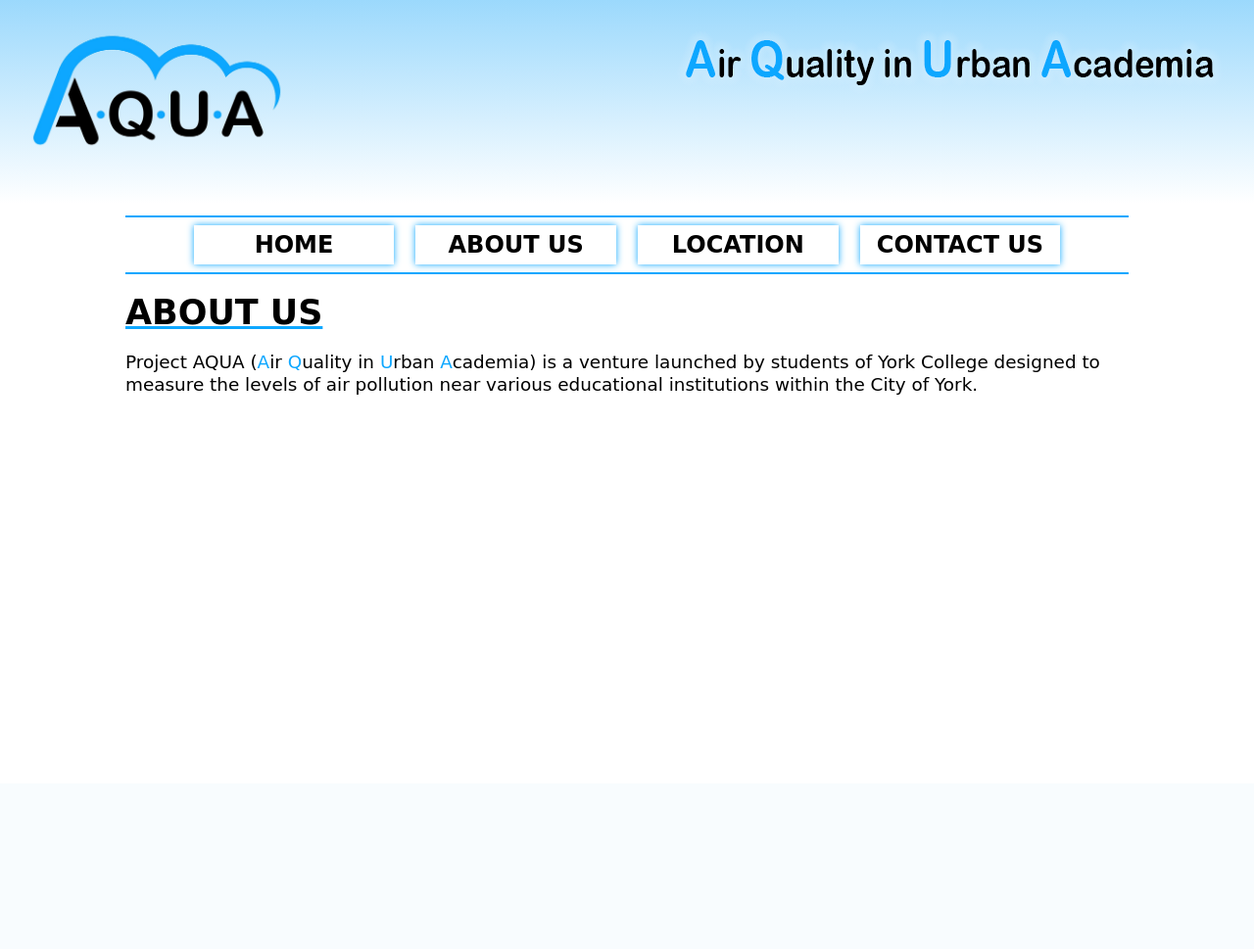
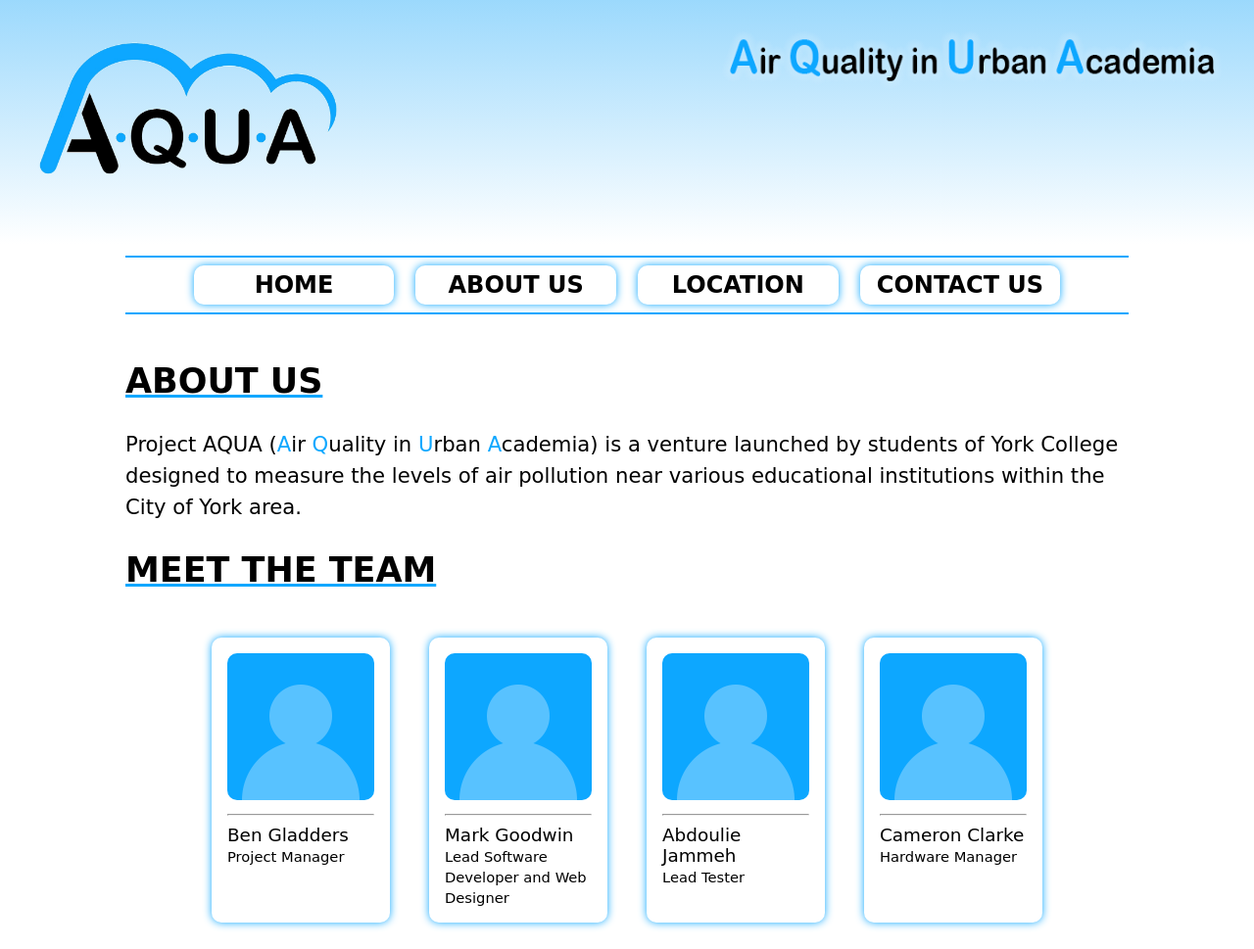
Before and after one commit to ArchAtom19/projectaqua, a PHP site: page /aboutus.php in a window 1280 px wide. Shown: the whole page at 98% size. Before the commit the page ends 403 px from the top, so only its background shows below. Run offline with PHP 8.4, Linux system fonts and the light colour scheme; some web fonts are replaced.

Commit message:
Adding updated web files.

```diff
--- a/aquasite/aboutus.php
+++ b/aquasite/aboutus.php
@@ -12,9 +12,44 @@
 
     <body>
         <div id="mainArea">
-            <span class="aquaPageTitle">ABOUT US</span>
 
-            <p>Project AQUA (<span style="color: rgb(13, 167, 255)">A</span>ir <span style="color: rgb(13, 167, 255)">Q</span>uality in <span style="color: rgb(13, 167, 255)">U</span>rban <span style="color: rgb(13, 167, 255)">A</span>cademia) is a venture launched by students of York College designed to measure the levels of air pollution near various educational institutions within the City of York.</p>
+            <section>
+                <h1 class="aquaPageTitle">ABOUT US</h1>
+
+                <p>Project AQUA (<span style="color: rgb(13, 167, 255)">A</span>ir <span style="color: rgb(13, 167, 255)">Q</span>uality in <span style="color: rgb(13, 167, 255)">U</span>rban <span style="color: rgb(13, 167, 255)">A</span>cademia) is a venture launched by students of York College designed to measure the levels of air pollution near various educational institutions within the City of York area.</p>
+            </section>
+
+            <section>
+                <h1 class="aquaPageTitle">MEET THE TEAM</h1>
+
+                <div id="aquaTeamGallery">
+                    <div class="aquaTeamPortrait">
+                        <img src="img/aquaGalleryBlank.png"/>
+                        <hr />
+                        Ben Gladders<br />
+                        <span class="aquaTeamRole">Project Manager</span>
+                    </div>
+                    <div class="aquaTeamPortrait">
+                        <img src="img/aquaGalleryBlank.png"/>
+                        <hr />
+                        Mark Goodwin<br />
+                        <span class="aquaTeamRole">Lead Software Developer and Web Designer</span>
+                    </div>
+                    <div class="aquaTeamPortrait">
+                        <img src="img/aquaGalleryBlank.png"/>
+                        <hr />
+                        Abdoulie Jammeh<br />
+                        <span class="aquaTeamRole">Lead Tester</span>
+                    </div>
+                    <div class="aquaTeamPortrait">
+                        <img src="img/aquaGalleryBlank.png"/>
+                        <hr />
+                        Cameron Clarke<br />
+                        <span class="aquaTeamRole">Hardware Manager</span>
+                    </div>
+                </div>
+            </section>
+
         </div>
     </body>
 
--- a/aquasite/css/main.css
+++ b/aquasite/css/main.css
@@ -29,7 +29,8 @@ nav{
     font-size: 18pt;
     padding: 6px 0 6px 0;
     margin: 8px;
-    box-shadow: 0 0 7px rgb(13, 167, 255);
+    box-shadow: 0 0 9px rgb(13, 167, 255);
+    border-radius: 10px;
 }
 
 @media only screen and (max-width: 600px){
@@ -47,13 +48,13 @@ nav{
 
 .aquaNavBarButton:hover{
     background: rgba(13, 67, 255, 0.5); /* For older browsers. */
-    background: radial-gradient(ellipse at bottom, rgb(13, 167, 255), rgba(13, 167, 255, 0) 20%), radial-gradient(ellipse at top, rgb(13, 167, 255), rgba(13, 167, 255, 0) 20%);
+    background: radial-gradient(ellipse at bottom, rgba(13, 167, 255, 0.5), rgba(13, 167, 255, 0) 20%), radial-gradient(ellipse at top, rgba(13, 167, 255, 0.5), rgba(13, 167, 255, 0) 20%);
 }
 
 header{
     display: inline-block;
     margin: 0 0 0 0;
-    width: auto;
+    width: 100vw;
     background: white;
     background: linear-gradient(hsl(202, 95%, 80%), rgba(255, 255, 255, 0));
 }
@@ -64,8 +65,8 @@ header{
 
 #aquaLogo{
     display: inline-block;
-    width: 25%;
-    height: 25%;
+    width: 30vw;
+    max-width: 662px;
     margin-right: 7px;
 }
 
@@ -73,6 +74,8 @@ header{
     display: inline-block;
     float: right;
     padding: 32px;
+    width: 40vw;
+    max-width: 558px;
 }
 
 @media only screen and (max-width: 600px){
@@ -96,5 +99,28 @@ header{
 }
 
 p{
-    line-height: 125%;
+    font-size: 1.15em;
+    line-height: 150%;
 }
+
+#aquaTeamGallery{
+    display: flex;
+    flex-flow: row wrap;
+    justify-content: center;
+}
+
+.aquaTeamPortrait{
+    width: 150px;
+    padding: 16px;
+    box-shadow: 0 0 9px rgb(13, 167, 255);
+    margin: 20px;
+    border-radius: 10px;
+}
+
+.aquaTeamPortrait img{
+    border-radius: 10px;
+}
+
+.aquaTeamRole{
+    font-size: 0.8em;
+}
```
Also changed, not shown: aquasite/img/aquaGalleryBlank.png (added).
